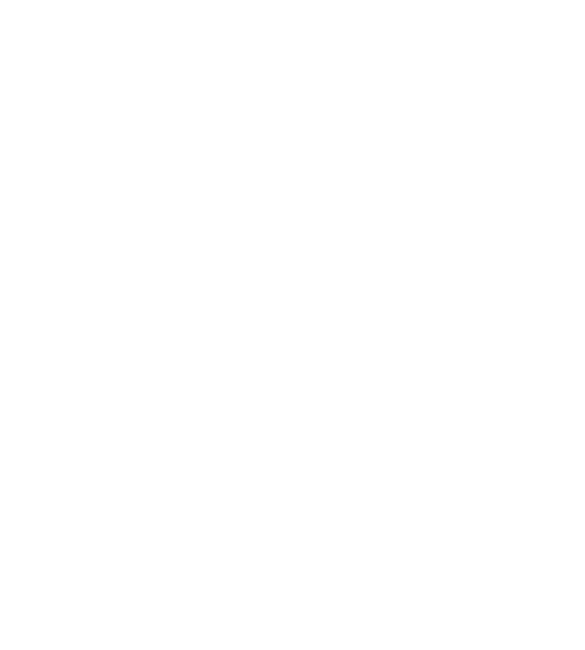
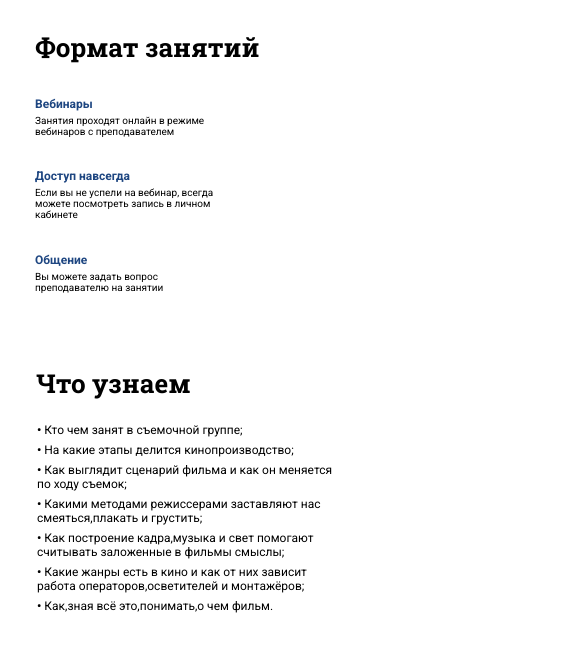
Before and after one commit to NataMa29/Module-1-final-project, a plain HTML site: page index.html in a window 390 px wide. Shown: the top 650 px of the page, 585 px wide, since content can reach past the window. Drawn offline with Linux system fonts and the light colour scheme.

Commit message:
adaptive

```diff
--- a/index.html
+++ b/index.html
@@ -5,12 +5,53 @@
     <meta http-equiv="X-UA-Compatible" content="IE=edge">
     <meta name="viewport" content="width=device-width, initial-scale=1.0">
     <title>Final project</title>
+    <link href="style.css" rel="stylesheet" type="text/css">
+
 </head>
 <body>
     <main>
         <section class="how-to-watch"></section>
         <section class="about"></section>
-        <section class="format"></section>
+        <section class="format">
+            <div class="formatlessons">
+            <h2>
+                Формат занятий
+            </h2>
+            </div>
+            <div class="blockweb">
+                <div class="column1">
+                    <p class="web">Вебинары</p>
+                    <p class="webfirst">Занятия проходят онлайн
+                        в режиме вебинаров
+                        с преподавателем</p>
+                </div>
+                <div  class="column2">
+                    <p class="web">Доступ навсегда</p>
+                    <p class="webfirst">Если вы не успели на вебинар,
+                        всегда можете посмотреть
+                         запись в личном кабинете
+                    </p>
+                </div>
+                <div  class="column3">
+                <p class="web">Общение</p>
+                <p class="webfirst">Вы можете задать вопрос
+                    преподавателю на занятии
+                </p>
+                </div>
+            </div>
+            <h2 class="knowledge">Что узнаем</h2>
+            <div class="ulul">
+                <ul>
+                  <li>Кто чем занят в съемочной группе;</li>
+                  <li>На какие этапы делится кинопроизводство;</li>
+                  <li>Как выглядит сценарий фильма и как он меняется  по ходу съемок;</li>
+                  <li>Какими методами режиссерами заставляют нас смеяться,плакать и грустить;</li>
+                  <li>Как построение кадра,музыка и свет помогают считывать заложенные в фильмы смыслы;</li>
+                  <li>Какие жанры есть в кино и как от них зависит работа операторов,осветителей и монтажёров;</li>
+                  <li>Как,зная всё это,понимать,о чем фильм.</li>
+                </ul>
+            </div>
+        </section>
         <section class="programm"></section>
         <section class="reviews"></section>
         <section class="start-date"></section>
--- a/style.css
+++ b/style.css
@@ -1,11 +1,216 @@
-@import url('https://fonts.googleapis.com/css2?family=Roboto:ital,wght@0,100;0,300;0,400;0,500;0,700;0,900;1,100;1,300;1,400;1,500;1,700;1,900&display=swap');
+@import url('https://fonts.googleapis.com/css2?family=Lato:ital,wght@0,300;0,400;0,700;0,900;1,100;1,300;1,400;1,700;1,900&family=Montserrat:ital,wght@0,100;0,200;0,300;0,400;0,500;0,600;0,700;0,900;1,100;1,200;1,300;1,400;1,500;1,600&family=Roboto+Slab:wght@100;200;300;400;500;600;700;800;900&family=Roboto:ital,wght@0,300;0,400;0,500;0,700;0,900;1,300;1,400;1,500;1,700;1,900&display=swap');
+
 
 *{
     box-sizing: border-box;
-    margin: 0;
-    padding: 0;
+    margin:0;
+    padding:0;
 }
 
 body{
     font-family: 'Roboto', sans-serif;
 }
+main {
+    position: relative;
+    width: 1440px;
+    min-width:1280px;
+    height: 1377px;
+}
+.format {
+    margin-top: 30px;
+    margin-left: 121px;
+}
+h2 {
+    font-family: Roboto Slab;
+    font-weight: 700;
+    font-size: 53px;
+}
+ .formatlessons {
+    height: 93px;
+    width: 667px;
+    margin-bottom:91px ;
+}
+
+.blockweb {
+    display: flex;
+    margin-left: 3px;
+    }
+
+.webfirst {
+    width: 271px;
+    font-size: 18px;
+    margin-top: 5px;
+}
+
+.format {
+    margin-left: 122px;
+}
+
+.column2{
+    margin-left: 61px;
+}
+
+.column3 {
+    margin-left: 101px;
+}
+
+.web {
+    font-family: Roboto;
+    font-size: 24px;
+    font-style: normal;
+    font-weight: 700;
+    line-height: 32px;
+    letter-spacing: 0em;
+    text-align: left;
+    color: #1E4681;
+;
+}
+
+.knowledge {
+    width: 667px;
+    margin-top:208px;
+
+}
+.ulul {
+    height: 374px;
+    width: 662px;
+    font-size: 23px;
+    margin-top: 48px;
+
+}
+ul {
+    list-style: none;
+}
+li {
+
+    padding: 4px 0px;
+
+}
+li:before {
+    float: left;
+    margin-left: 0px;
+    margin-right: 10px;
+    content: "\2022";
+    font-weight: bold;
+}
+
+@media(max-width:1279px) {
+    .format {
+        position: relative;
+        min-width: 992px;
+        margin-left:70px ;
+        height: 667px;
+    }
+  .formatlessons{
+      width: 386px;
+      height: 53.86px;
+      margin-bottom: 51px;
+  }
+  .blockweb {
+      margin-left: 0px;
+  }
+  h2 {
+      font-size: 32px;
+  }
+  .web {
+      font-size: 15px;
+
+  }
+  .webfirst {
+      font-size:11px;
+      width: 170px;
+      margin-top:-2px;
+  }
+  .ulul {
+      font-size: 14px;
+      width: 383px;
+      height: 216px;
+      margin-top:30px ;
+
+  }
+  .knowledge {
+      margin-top:122px;
+
+  }
+  li {
+      padding: 2px;
+      margin-left:-4px;
+
+  }
+  .column2 {
+        margin-left:30px;
+
+    }
+  .column3 {
+        margin-left: 54px;
+       }
+  li:before {
+        float: left;
+        margin-left: 0px;
+        margin-right: 6px;
+        content: "\2022";
+        font-weight: bold;
+    }
+}
+@media (max-width:991px) {
+    .format {
+        position: relative;
+        min-width: 320px;
+        margin-left: 35px;
+        height:620px;
+    }
+    .blockweb {
+        flex-direction: column;
+        margin-left: 0px;
+
+    }
+
+    .formatlessons{
+        width: 310,8px;
+        height: 43,34px;
+        margin-bottom: 4px;
+    }
+    h2 {
+        font-size: 26px;
+    }
+    .web {
+        font-size: 12px;
+
+    }
+    .webfirst {
+        font-size:10px;
+        width: 180px;
+        margin-top:-5px;
+    }
+    .ulul {
+        font-size: 12px;
+        width: 383px;
+        margin-top:20px ;
+
+    }
+    .knowledge {
+        margin:73px 0px 0px 1px;
+    }
+    li {
+        padding: 3px;
+        padding-left: 0px;
+        margin-left:2px;
+        width: 299px;
+
+    }
+    li:before {
+        float: left;
+        margin-left: 0px;
+        margin-right: 3px;
+        content: "\2022";
+        font-weight: bold;
+    }
+    .column2 {
+        margin-left:0px;
+        margin-top: 23px;
+    }
+    .column3 {
+        margin-left: 0px;
+        margin-top: 24px;
+    }
+}
```
